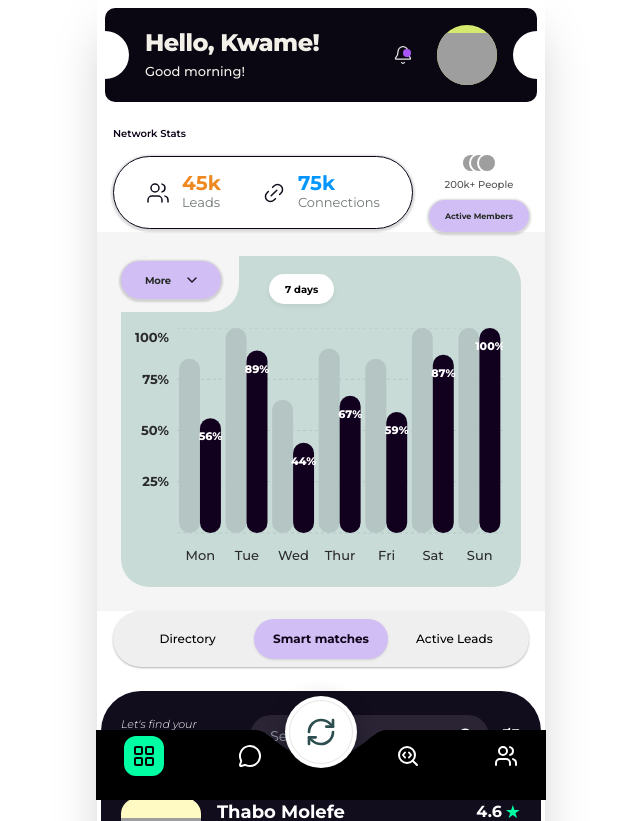
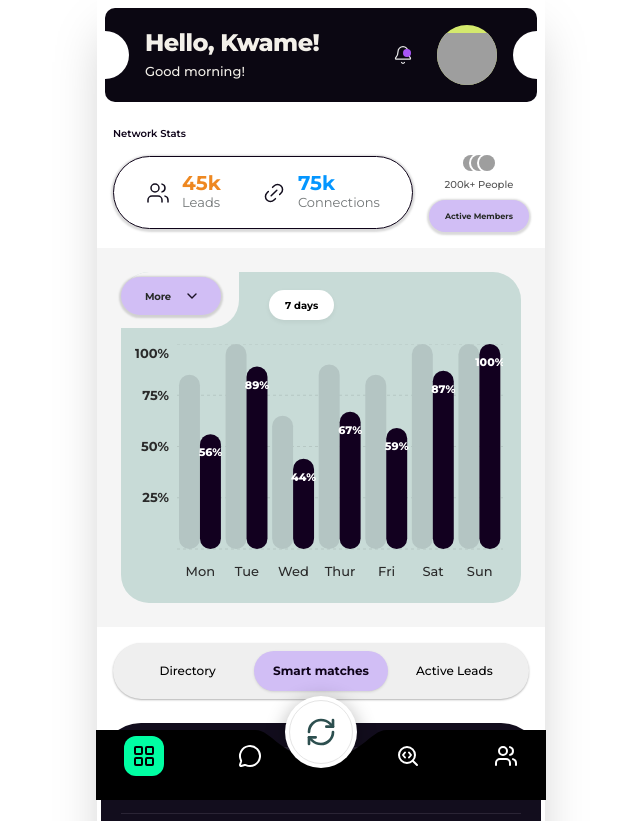
Before and after one commit to MrCandie/noel, a React (Vite) app: page / in a window 1280 px wide. Shown: the top 821 px of the page, without its empty margins (319-959 px from the left). Built offline with nearby package versions, Linux system fonts and the light colour scheme; grey boxes are pictures that could not be loaded.

Commit message:
final clean up

```diff
--- a/src/components/chart.tsx
+++ b/src/components/chart.tsx
@@ -22,7 +22,7 @@ const data = [
 
 export default function RoadSlopeChart() {
   return (
-    <div className=" bg-[#F5F5F5] flex items-center justify-center p-6 font-sans">
+    <div className=" bg-[#F5F5F5] my-4 flex items-center justify-center p-6 font-sans">
       <div className="relative w-[531px] h-[331px]">
         <div className="absolute inset-0 overflow-hidden rounded-[28px] bg-[#C8DBD7]">
           <div className="absolute top-0 left-0 w-[118px] h-[56px] bg-[#F5F5F5] rounded-br-[28px] z-10" />
```
